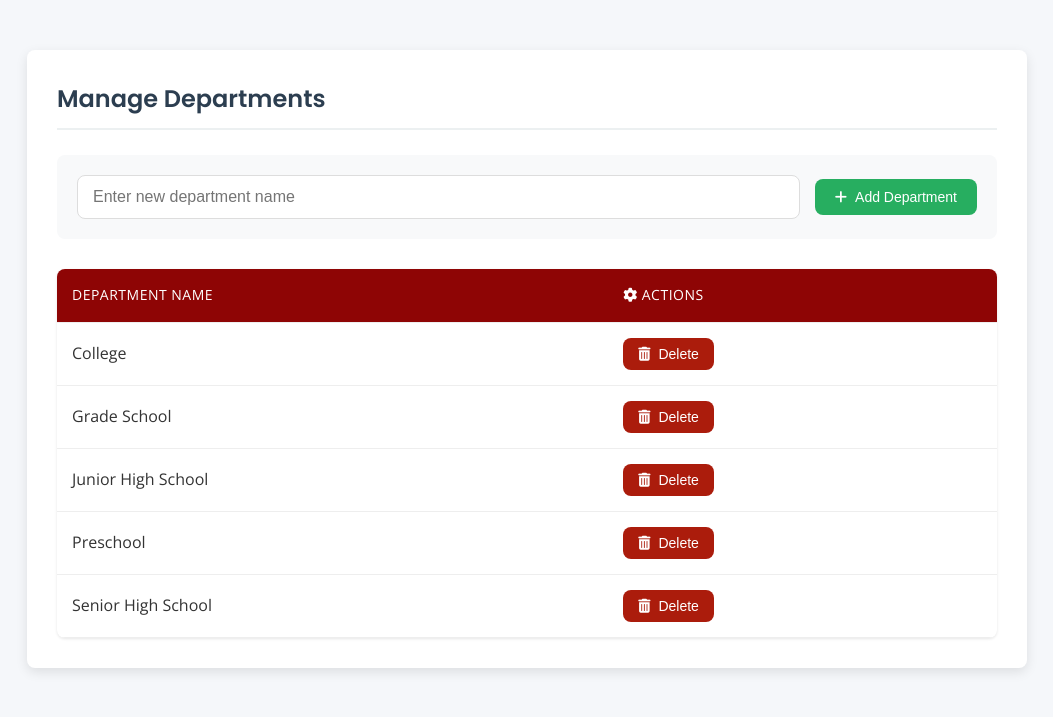
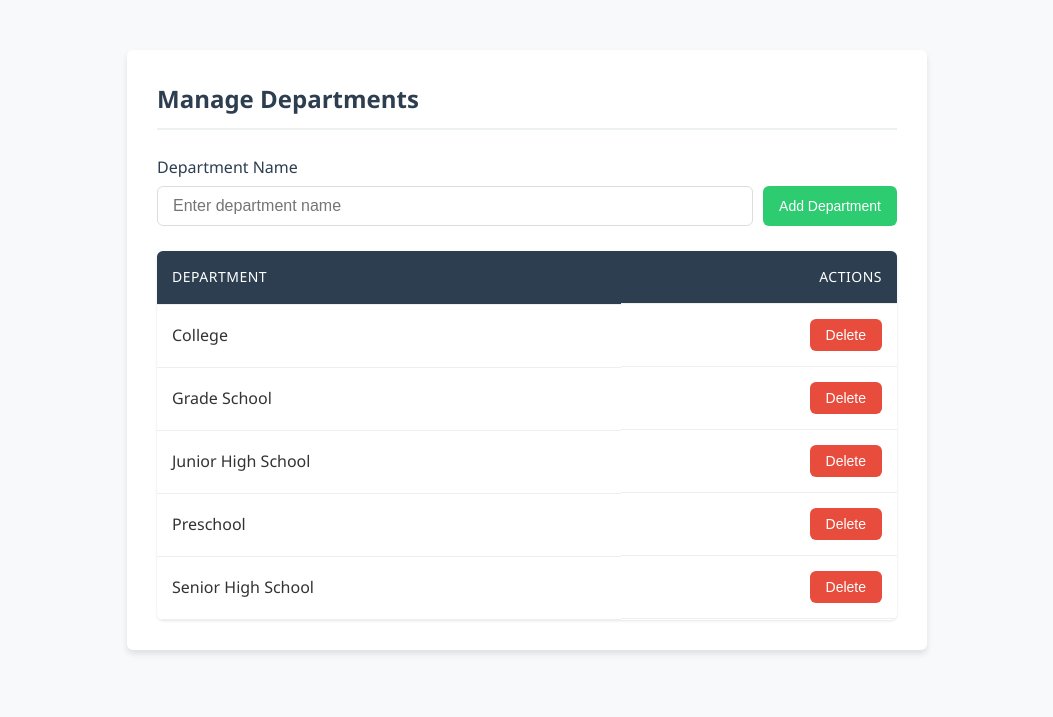
Before and after one commit to AedinJRC/WEBSITE, a PHP site: page /managedept.php in a window 1280 px wide. Shown: the top 717 px of the page, without its empty margins (113-1166 px from the left). Run offline with PHP 8.4, Linux system fonts and the light colour scheme; data comes from the database, SQL or seed files in the repository.

Commit message:
yanna cute - 04/24

```diff
--- a/managedept.php
+++ b/managedept.php
@@ -1,4 +1,6 @@
 <?php
+    ob_start(); // Start output buffering
+
     $servername = "localhost";
     $username = "root";
     $password = "";
@@ -23,7 +25,7 @@
             $insert_stmt->bind_param("s", $department);
             if ($insert_stmt->execute()) {
                 $message = "Department '$department' added successfully!";
-                header("Location: ".$_SERVER['PHP_SELF']);
+                header("Location: ".$_SERVER['PHP_SELF']); // Refresh page
                 exit();
             } else {
                 $message = "Error adding department: " . $conn->error;
@@ -39,7 +41,7 @@
         $stmt->bind_param("i", $id);
         if ($stmt->execute()) {
             $message = "Department deleted successfully!";
-            header("Location: ".$_SERVER['PHP_SELF']);
+            header("Location: ".$_SERVER['PHP_SELF']); // Refresh page
             exit();
         } else {
             $message = "Error deleting department: " . $conn->error;
@@ -49,6 +51,8 @@
 
     // Fetch records
     $result = $conn->query("SELECT * FROM departmentstb");
+
+    ob_end_flush(); // End output buffering
 ?>
 
 <!DOCTYPE html>
@@ -56,20 +60,16 @@
 <head>
     <meta charset="UTF-8">
     <meta name="viewport" content="width=device-width, initial-scale=1.0">
-    <title>Department Management</title>
-    <link href="https://fonts.googleapis.com/css2?family=Poppins:wght@300;400;500;600&family=Open+Sans:wght@400;600&display=swap" rel="stylesheet">
+    <title>Manage Department</title>
     <style>
         :root {
-            --primary-color: #2c3e50;
-            --secondary-color: #3498db;
-            --accent-color: #e74c3c;
+            --primary-color: #3498db;
+            --danger-color: #e74c3c;
+            --success-color: #2ecc71;
+            --dark-color: #2c3e50;
             --light-color: #ecf0f1;
-            --dark-color: #2c3e50;
-            --success-color: #27ae60;
-            --warning-color: #f39c12;
-            --danger-color: #e74c3c;
-            --border-radius: 8px;
-            --box-shadow: 0 4px 12px rgba(0, 0, 0, 0.1);
+            --border-radius: 6px;
+            --box-shadow: 0 4px 6px rgba(0, 0, 0, 0.1);
             --transition: all 0.3s ease;
         }
 
@@ -80,15 +80,15 @@
         }
 
         body {
-            font-family: 'Open Sans', sans-serif;
-            background-color: #f5f7fa;
+            font-family: 'Segoe UI', Tahoma, Geneva, Verdana, sans-serif;
+            background-color: #f8f9fa;
             color: #333;
             line-height: 1.6;
             padding: 20px;
         }
 
-        .container {
-            max-width: 1000px;
+        .dept-container {
+            max-width: 800px;
             margin: 30px auto;
             background: white;
             padding: 30px;
@@ -96,42 +96,35 @@
             box-shadow: var(--box-shadow);
         }
 
-        h1, h2, h3 {
-            font-family: 'Poppins', sans-serif;
-            color: var(--primary-color);
-        }
-
         h2 {
+            color: var(--dark-color);
             margin-bottom: 25px;
             padding-bottom: 10px;
             border-bottom: 2px solid var(--light-color);
-            color: var(--primary-color);
             font-weight: 600;
         }
 
-        .form-group {
+        .add-form {
+            display: flex;
+            gap: 10px;
             margin-bottom: 25px;
-            background: #f8f9fa;
-            padding: 20px;
-            border-radius: var(--border-radius);
+            align-items: flex-end;
         }
 
-        .form-row {
-            display: flex;
-            align-items: center;
-            gap: 15px;
+        .form-group {
+            flex-grow: 1;
         }
 
         label {
             display: block;
-            margin-bottom: 8px;
+            margin-bottom: 5px;
             font-weight: 500;
             color: var(--dark-color);
         }
 
         input[type="text"] {
-            flex: 1;
-            padding: 12px 15px;
+            width: 100%;
+            padding: 10px 15px;
             border: 1px solid #ddd;
             border-radius: var(--border-radius);
             font-size: 16px;
@@ -140,14 +133,14 @@
 
         input[type="text"]:focus {
             outline: none;
-            border-color: var(--secondary-color);
+            border-color: var(--primary-color);
             box-shadow: 0 0 0 3px rgba(52, 152, 219, 0.2);
         }
 
         table {
             width: 100%;
             border-collapse: collapse;
-            margin-top: 30px;
+            margin-top: 20px;
             background: white;
             box-shadow: 0 1px 3px rgba(0, 0, 0, 0.1);
             border-radius: var(--border-radius);
@@ -161,7 +154,7 @@
         }
 
         th {
-            background-color: rgb(142, 5, 5);
+            background-color: var(--dark-color);
             color: white;
             font-weight: 500;
             text-transform: uppercase;
@@ -170,47 +163,39 @@
         }
 
         tr:hover {
-            background-color:rgb(235, 236, 240);
+            background-color: #f9f9f9;
         }
 
         .btn {
-            padding: 10px 20px;
+            padding: 8px 16px;
             border: none;
+            cursor: pointer;
             border-radius: var(--border-radius);
+            font-weight: 500;
+            transition: var(--transition);
             font-size: 14px;
-            font-weight: 500;
-            cursor: pointer;
-            transition: var(--transition);
-            display: inline-flex;
-            align-items: center;
-            justify-content: center;
         }
 
-        .btn i {
-            margin-right: 8px;
+        .btn-add {
+            background-color: var(--success-color);
+            color: white;
+            height: 40px;
         }
 
-        .add-btn {
-            background-color: var(--success-color);
+        .btn-add:hover {
+            background-color: #27ae60;
+        }
+
+        .btn-delete {
+            background-color: var(--danger-color);
             color: white;
         }
 
-        .add-btn:hover {
-            background-color:rgb(60, 177, 111);
-            transform: translateY(-2px);
+        .btn-delete:hover {
+            background-color: #c0392b;
         }
 
-        .delete-btn {
-            background-color: rgb(171, 28, 12);
-            color: white;
-            padding: 8px 15px;
-        }
-
-        .delete-btn:hover {
-            background-color:rgb(181, 21, 3);
-        }
-
-        .message {
+        .dept-message {
             padding: 15px;
             margin: 20px 0;
             border-radius: var(--border-radius);
@@ -218,18 +203,13 @@
             align-items: center;
         }
 
-        .message i {
-            margin-right: 10px;
-            font-size: 20px;
-        }
-
-        .error {
+        .dept-error {
             background-color: #fdecea;
             color: var(--danger-color);
             border-left: 4px solid var(--danger-color);
         }
 
-        .success {
+        .dept-success {
             background-color: #e8f5e9;
             color: var(--success-color);
             border-left: 4px solid var(--success-color);
@@ -237,71 +217,44 @@
 
         .actions-cell {
             display: flex;
-            gap: 10px;
-        }
-
-        .empty-state {
-            text-align: center;
-            padding: 40px;
-            color: #7f8c8d;
-        }
-
-        .empty-state i {
-            font-size: 50px;
-            margin-bottom: 20px;
-            color: #bdc3c7;
+            justify-content: flex-end;
         }
 
         @media (max-width: 768px) {
-            .container {
-                padding: 20px;
-            }
-
-            .form-row {
+            .add-form {
                 flex-direction: column;
                 align-items: stretch;
             }
 
-            input[type="text"] {
-                width: 100%;
-                margin-bottom: 10px;
-            }
-
-            .btn {
+            .btn-add {
                 width: 100%;
             }
         }
     </style>
-    <link rel="stylesheet" href="https://cdnjs.cloudflare.com/ajax/libs/font-awesome/6.0.0-beta3/css/all.min.css">
 </head>
 <body>
-    <div class="container">
-        <h2><i class=></i> Manage Departments</h2>
+    <div class="dept-container">
+        <h2>Manage Departments</h2>
 
         <?php if (!empty($message)): ?>
-            <div class="message <?php echo strpos($message, 'Error') === 0 ? 'error' : 'success'; ?>">
-                <i class="fas <?php echo strpos($message, 'Error') === 0 ? 'fa-exclamation-circle' : 'fa-check-circle'; ?>"></i>
+            <div class="dept-message <?php echo strpos($message, 'Error') === 0 ? 'dept-error' : 'dept-success'; ?>">
                 <?php echo htmlspecialchars($message); ?>
             </div>
         <?php endif; ?>
 
+        <form method="POST" class="add-form">
             <div class="form-group">
-            <form method="POST">
-                <div class="form-row">
-                    <input type="text" name="department" id="department" placeholder="Enter new department name" required>
-                    <button type="submit" name="add" class="btn add-btn">
-                        <i class="fas fa-plus"></i> Add Department
-                    </button>
+                <label for="dept_name">Department Name</label>
+                <input type="text" name="department" id="dept_name" required placeholder="Enter department name">
             </div>
+            <button type="submit" name="add" class="btn btn-add">Add Department</button>
         </form>
-        </div>
 
-        <?php if ($result->num_rows > 0): ?>
         <table>
             <thead>
                 <tr>
-                        <th><i class=></i> Department Name</th>
-                        <th><i class="fas fa-cog"></i> Actions</th>
+                    <th>Department</th>
+                    <th class="actions-cell">Actions</th>
                 </tr>
             </thead>
             <tbody>
@@ -311,22 +264,13 @@
                     <td class="actions-cell">
                         <form method="POST" style="display:inline;">
                             <input type="hidden" name="id" value="<?php echo htmlspecialchars($row['id']); ?>">
-                                <button type="submit" name="delete" class="btn delete-btn" onclick="return confirm('Are you sure you want to delete this department?')">
-                                    <i class="fas fa-trash-alt"></i> Delete
-                                </button>
+                            <button type="submit" name="delete" class="btn btn-delete" onclick="return confirm('Are you sure you want to delete this department?')">Delete</button>
                         </form>
                     </td>
                 </tr>
                 <?php endwhile; ?>
             </tbody>
         </table>
-        <?php else: ?>
-            <div class="empty-state">
-                <i class=></i>
-                <h3>No Departments Found</h3>
-                <p>Add your first department using the form above</p>
-            </div>
-        <?php endif; ?>
     </div>
     <?php $conn->close(); ?>
 </body>
```
Also changed, not shown: checklist.php (deleted, +0 -167 lines), manageaccount.php (line endings or trailing spaces). Lines whose indentation alone changed are shown as unchanged.
